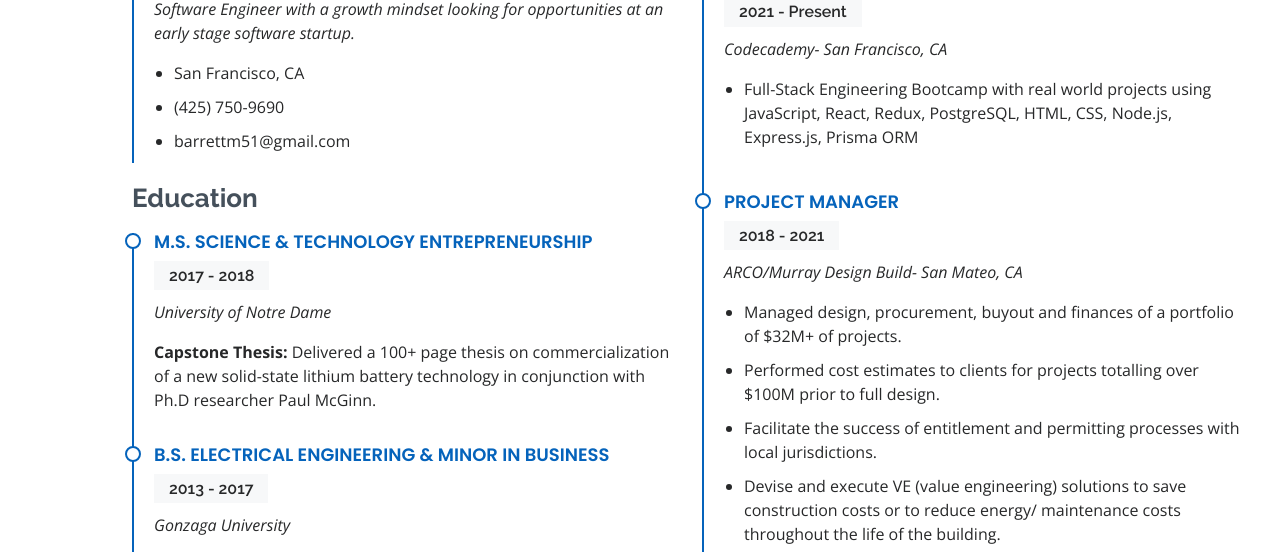
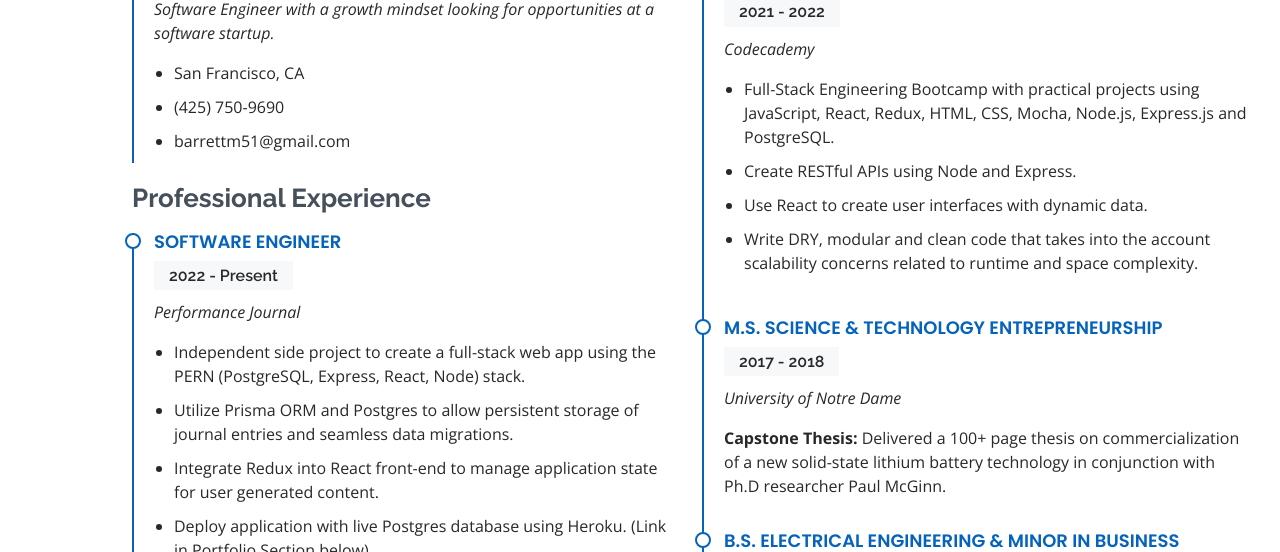
Before and after one commit to barrettm51/personal-website, a plain HTML site: page index.html in a window 1280 px wide. Shown: the part 2248-2800 px from the top of the page. Drawn offline with nearby package versions, Linux system fonts and the light colour scheme.

Commit message:
Update resume section

```diff
--- a/index.html
+++ b/index.html
@@ -185,11 +185,12 @@
         </div>
 
         <div class="row">
+
           <div class="col-lg-6">
             <h3 class="resume-title">Summary</h3>
             <div class="resume-item pb-0">
               <h4>Barrett Nelson</h4>
-              <p><em>Software Engineer with a growth mindset looking for opportunities at an early stage software startup.</em></p>
+              <p><em>Software Engineer with a growth mindset looking for opportunities at a software startup.</em></p>
               <ul>
                 <li>San Francisco, CA</li>
                 <li>(425) 750-9690</li>
@@ -197,28 +198,16 @@
               </ul>
             </div>
 
-            <h3 class="resume-title">Education</h3>
-            <div class="resume-item">
-              <h4>M.S. Science &amp; Technology Entrepreneurship</h4>
-              <h5>2017 - 2018</h5>
-              <p><em>University of Notre Dame</em></p>
-              <p><strong>Capstone Thesis:</strong> Delivered a 100+ page thesis on commercialization of a new solid-state lithium battery technology in conjunction with Ph.D researcher Paul McGinn. </p>
-            </div>
-            <div class="resume-item">
-              <h4>B.S. Electrical Engineering & Minor in Business</h4>
-              <h5>2013 - 2017</h5>
-              <p><em>Gonzaga University</em></p>
-              <p><strong>Senior Project:</strong> Designed and built a 620W, 48V solar powered charging station for electric golf carts on campus.</p>
-            </div>
-          </div>
-          <div class="col-lg-6">
             <h3 class="resume-title">Professional Experience</h3>
             <div class="resume-item">
-              <h4>Full-Stack Engineer Course</h4>
-              <h5>2021 - Present</h5>
-              <p><em>Codecademy- San Francisco, CA</em></p>
+              <h4>Software Engineer</h4>
+              <h5>2022 - Present</h5>
+              <p><em>Performance Journal</em></p>
               <ul>
-                <li>Full-Stack Engineering Bootcamp with real world projects using JavaScript, React, Redux, PostgreSQL, HTML, CSS, Node.js, Express.js, Prisma ORM</li>
+                <li>Independent side project to create a full-stack web app using the PERN (PostgreSQL, Express, React, Node) stack. </li>
+                <li>Utilize Prisma ORM and Postgres to allow persistent storage of journal entries and seamless data migrations.</li>
+                <li>Integrate Redux into React front-end to manage application state for user generated content.</li>
+                <li>Deploy application with live Postgres database using Heroku. (Link in Portfolio Section below)</li>
               </ul>
             </div>
             <div class="resume-item">
@@ -233,6 +222,36 @@
               </ul>
             </div>
           </div>
+
+          <div class="col-lg-6">
+
+            <h3 class="resume-title">Education</h3>
+            <div class="resume-item">
+              <h4>Full-Stack Software Engineer Course</h4>
+              <h5>2021 - 2022</h5>
+              <p><em>Codecademy</em></p>
+              <ul>
+                <li>Full-Stack Engineering Bootcamp with practical projects using JavaScript, React, Redux, HTML, CSS, Mocha, Node.js, Express.js and PostgreSQL.</li>
+                <li>Create RESTful APIs using Node and Express.</li>
+                <li>Use React to create user interfaces with dynamic data.</li>
+                <li>Write DRY, modular and clean code that takes into the account scalability concerns related to runtime and space complexity.</li>
+              </ul>
+            </div>
+            <div class="resume-item">
+              <h4>M.S. Science &amp; Technology Entrepreneurship</h4>
+              <h5>2017 - 2018</h5>
+              <p><em>University of Notre Dame</em></p>
+              <p><strong>Capstone Thesis:</strong> Delivered a 100+ page thesis on commercialization of a new solid-state lithium battery technology in conjunction with Ph.D researcher Paul McGinn. </p>
+            </div>
+            <div class="resume-item">
+              <h4>B.S. Electrical Engineering & Minor in Business</h4>
+              <h5>2013 - 2017</h5>
+              <p><em>Gonzaga University</em></p>
+              <p><strong>Senior Project:</strong> Designed and built a 620W, 48V solar powered charging station for electric golf carts on campus.</p>
+            </div>
+          </div>
+
+
         </div>
 
       </div>
```
